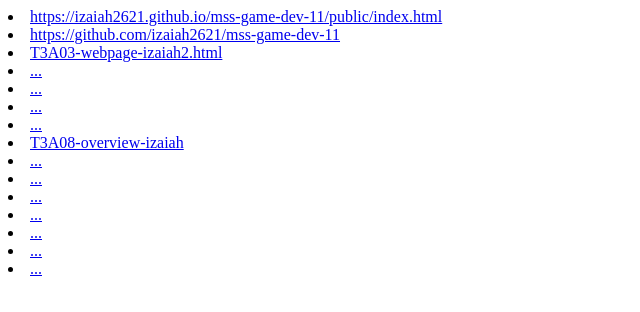
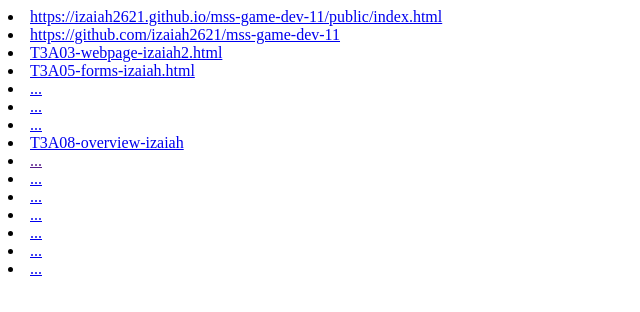
Before and after one commit to izaiah2621/mss-game-dev-11, a plain HTML site: page public/index.html in a window 1280 px wide. Shown: the whole page, without its empty margins (0-640 px from the left). Drawn offline with Linux system fonts and the light colour scheme.

Commit message:
Update index.html

```diff
--- a/public/index.html
+++ b/public/index.html
@@ -4,15 +4,15 @@
 <li><a href="https://izaiah2621.github.io/mss-game-dev-11/public/index.html">https://izaiah2621.github.io/mss-game-dev-11/public/index.html</a>
 <li><a href="https://github.com/izaiah2621/mss-game-dev-11">https://github.com/izaiah2621/mss-game-dev-11</a>
 <li><a href="T3A03-webpage-izaiah2.html">T3A03-webpage-izaiah2.html</a>
-<li><a href="..">...</a>
+<li><a href="T3A05-forms-izaiah.html">T3A05-forms-izaiah.html</a>
 <li><a href="..">...</a>
 <li><a href="..">...</a>
 <li><a href="..">...</a>
 <li><a href="T3A08-overview-izaiah.HTML">T3A08-overview-izaiah</a>
+<li><a href="">...</a>
 <li><a href="..">...</a>
 <li><a href="..">...</a>
 <li><a href="..">...</a>
 <li><a href="..">...</a>
 <li><a href="..">...</a>
 <li><a href="..">...</a>
-<li><a href="..">...</a>
```
